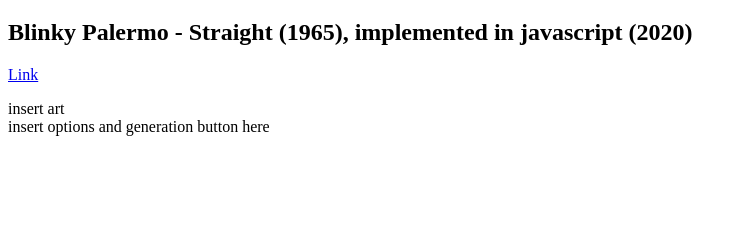
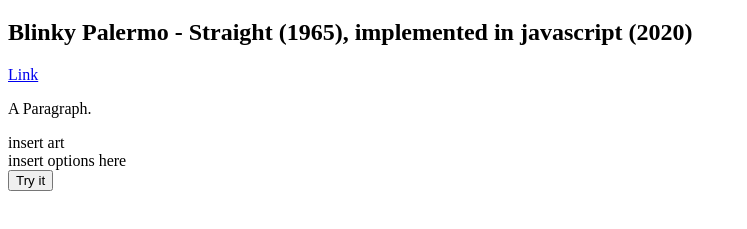
Before and after one commit to duivesteyn/duivesteyn.github.io, a plain HTML site: page index.html in a window 1280 px wide. Shown: the part 61-290 px from the top of the page, without its empty margins (0-747 px from the left). Drawn offline with Linux system fonts and the light colour scheme.

Commit message:
Update index.html

```diff
--- a/index.html
+++ b/index.html
@@ -1,12 +1,26 @@
 <!DOCTYPE html>
 <html>
+
+<head>
+<script>
+function myFunction() {
+  document.getElementById("demo").innerHTML = "Paragraph changed.";
+}
+</script>
+</head>
+
+
 <body>
 <h1>Generative Art Series</h1>
 <h2>Blinky Palermo - Straight (1965), implemented in javascript (2020)</h2>
 <a href="https://github.com/deIndustries/GenerativeArtSeries">Link</a>
+
+<p id="demo">A Paragraph.</p>
+
 <p>
 <div>insert art</div>
-<div>insert options and generation button here</div>
+<div>insert options here</div>
+<button type="button" onclick="myFunction()">Try it</button>
 </p>
 </body>
 </html>
```
